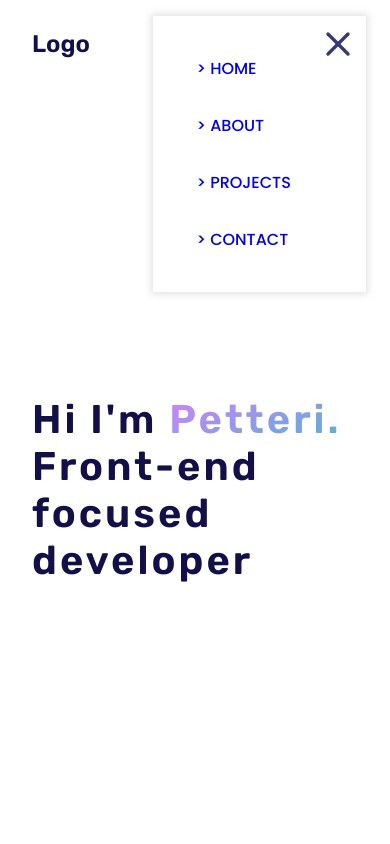
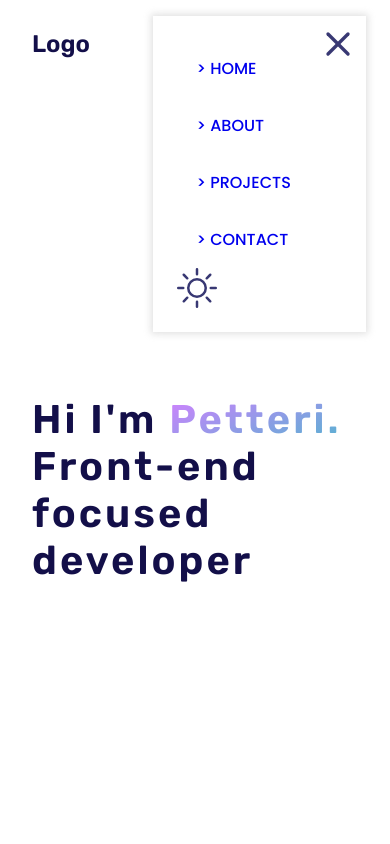
Before and after one commit to PetteriHavia/dev-portfolio, a React (Create React App) app: page / in a window 390 px wide. Both pictures are taken after a click on the icon 338 px from the left and 44 px from the top of the page. Shown: the top 844 px of the page. Built offline with nearby package versions, Linux system fonts and the light colour scheme; some icons are missing.

Commit message:
Nightmode in development

```diff
--- a/src/components/Navigation.js
+++ b/src/components/Navigation.js
@@ -5,13 +5,16 @@ import {
   NavLogo,
   NavigationContainer,
   StyledLink,
+  NightMode,
 } from "../styles/Elements.style";
 import { useState } from "react";
 import {FiMenu, FiX} from 'react-icons/fi';
+import {BsSun, BsMoon} from 'react-icons/bs';
 
 const Navigation = ({aboutRef, projectRef, homeRef}) => {
 
   const [isOpen, setIsOpen] = useState(false);
+  const [mode, setMode] = useState(false);
 
   const scrollToSection = (ref) => {
     if (ref && ref.current) {
@@ -21,6 +24,10 @@ const Navigation = ({aboutRef, projectRef, homeRef}) => {
 
   const toggleMenu = () => {
     {isOpen ? setIsOpen(false) : setIsOpen(true)}
+  }
+
+  const toggleNighMode = () => {
+    {mode ? setMode(false) : setMode(true)}
   }
 
   return (
@@ -34,8 +41,11 @@ const Navigation = ({aboutRef, projectRef, homeRef}) => {
           <StyledLink to="/#about" onClick={() => scrollToSection(aboutRef)}>&gt; ABOUT</StyledLink>
           <StyledLink to="/#projects" onClick={() => scrollToSection(projectRef)}>&gt; PROJECTS</StyledLink>
           <StyledLink to="/#contact">&gt; CONTACT</StyledLink>
+          <NightMode>
+            {mode ? <BsMoon onClick={toggleNighMode}/> : <BsSun onClick={toggleNighMode}/>}
+          </NightMode>
         </NavLinkList>
-        {isOpen ? <FiX onClick={toggleMenu}/> : <FiMenu onClick={toggleMenu}/>}
+        {isOpen ? <FiX className="menu-icon" onClick={toggleMenu}/> : <FiMenu className="menu-icon" onClick={toggleMenu}/>}
       </InnerContainer>
     </NavigationContainer>
   );
```
